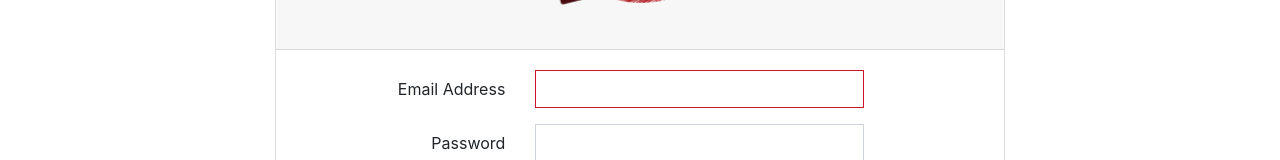
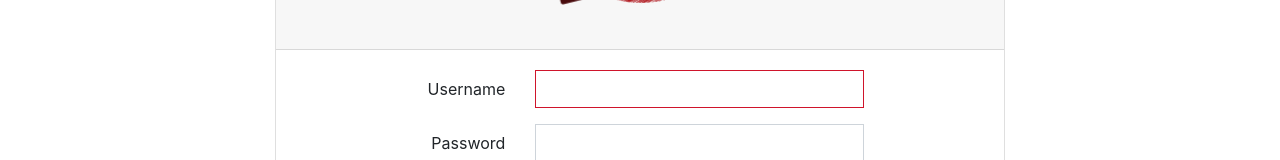
Before and after one commit to jeankhechfe/planning-poker-ui, a Vue app: page /login in a window 1280 px wide. Shown: the part 394-554 px from the top of the page. Built offline with nearby package versions, Linux system fonts and the light colour scheme.

Commit message:
change email to username in login

```diff
--- a/src/components/Auth/LoginForm.vue
+++ b/src/components/Auth/LoginForm.vue
@@ -12,9 +12,9 @@
                     <div class="card-body">
                         <form method="POST" action="">
                             <div class="form-group row">
-                                <label for="email" class="col-md-4 col-form-label text-md-right">Email Address</label>
+                                <label for="username" class="col-md-4 col-form-label text-md-right">Username</label>
                                 <div class="col-md-6">
-                                    <input id="email" type="email" class="form-control" name="email" required autofocus>
+                                    <input id="username" type="text" class="form-control" name="username" required autofocus>
                                 </div>
                             </div>
                             <div class="form-group row">
```
